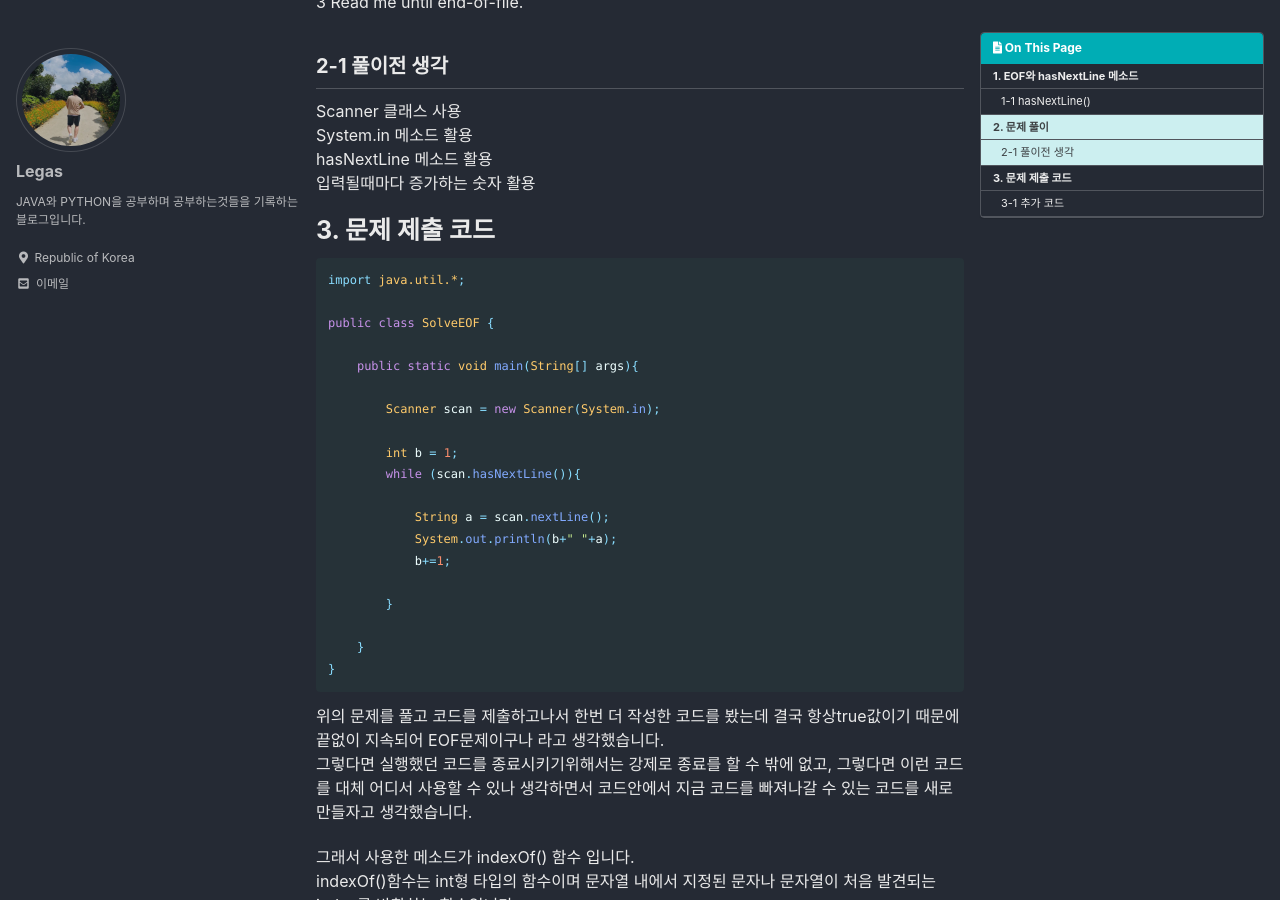
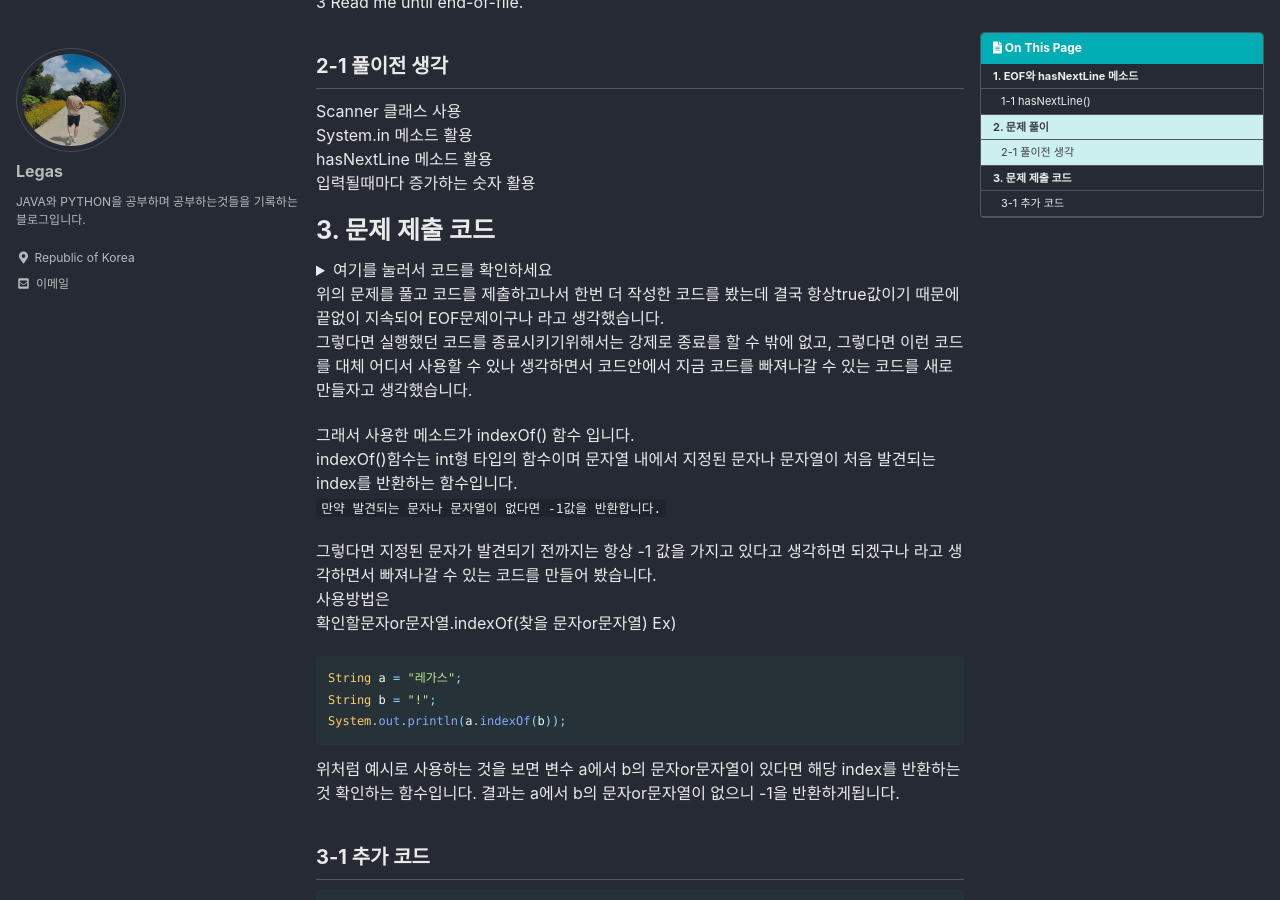
Before and after one commit to Legas-park/Legas-park.github.io, a Jekyll site: the page built from _posts/2021-04-09-EOF and indexOf().md, in a window 1280 px wide and 900 px high, scrolled down 1292 px. Built offline with Jekyll 4.4.1, drawn with Linux system fonts in a browser that asks for light colours; cached includes are drawn as plain includes; comment, search, counter and statistics services are not loaded.

Commit message:
포스팅 정리

````diff
--- a/_posts/2021-04-09-EOF and indexOf().md
+++ b/_posts/2021-04-09-EOF and indexOf().md
@@ -64,6 +64,9 @@ hasNextLine 메소드 활용
 입력될때마다 증가하는 숫자 활용
 
 # 3.  문제 제출 코드
+<details>
+  <summary>여기를 눌러서 코드를 확인하세요</summary>
+  <div markdown="1">
 ```java
 import java.util.*;
 
@@ -85,6 +88,10 @@ public class SolveEOF {
     }
 }
 ```
+  </div>
+</details>
+
+
 위의 문제를 풀고 코드를 제출하고나서 한번 더 작성한 코드를 봤는데 결국 항상true값이기 때문에
 끝없이 지속되어 EOF문제이구나 라고 생각했습니다.
 그렇다면 실행했던 코드를 종료시키기위해서는 강제로 종료를 할 수 밖에 없고, 그렇다면 이런 코드를 대체 어디서 사용할 수 있나 생각하면서 코드안에서 지금 코드를 빠져나갈 수 있는 코드를 새로 만들자고 생각했습니다.
````
Also changed, not shown: _posts/2021-04-06-try catch(예외처리).md (+6 -0 lines).
